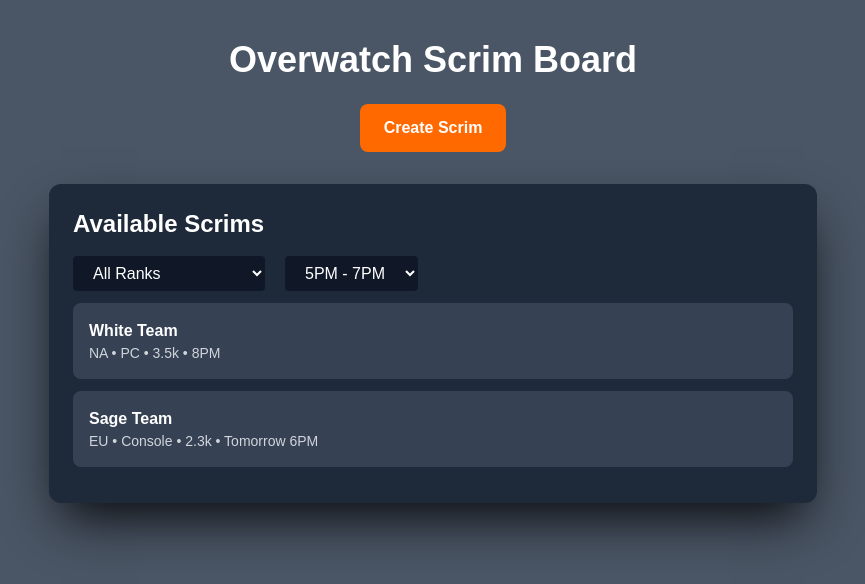
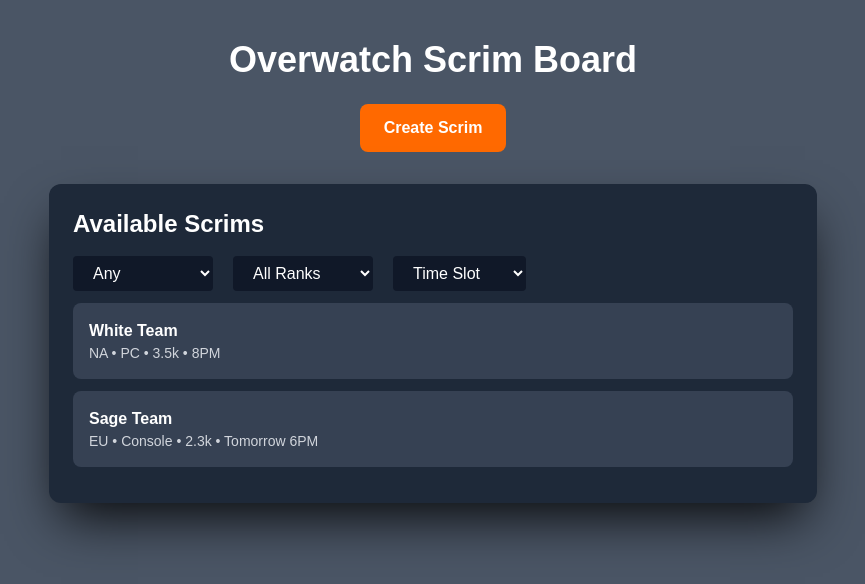
Before and after one commit to tylerpbrady/overwatch-scrim-site, a Next.js app: page / in a window 1280 px wide. Shown: the top 584 px of the page, without its empty margins (207-1072 px from the left). Built offline with nearby package versions, Linux system fonts and the light colour scheme.

Commit message:
Added ScrimList component and filtering logic

```diff
--- /dev/null
+++ b/app/ScrimList.tsx
@@ -0,0 +1,62 @@
+"use client";
+
+import { useState } from "react";
+
+type Scrim = {
+  region: string;
+  platform: string;
+  team: string;
+  range: string;
+  time: string;
+};
+
+export default function ScrimBoard({ scrims }: { scrims: Scrim[] }) {
+  const [selectedRegion, setSelectedRegion] = useState("Any");
+
+  const filteredScrims = scrims.filter((scrim) => {
+    if (selectedRegion === "Any") return true;
+    return scrim.region === selectedRegion;
+  });
+
+  return (
+    <div className="w-full max-w-3xl bg-gray-800 rounded-xl p-6 shadow-2xl/90">
+      <h2 className="text-2xl font-semibold mb-4">Available Scrims</h2>
+
+      <select
+        className="w-35 bg-gray-900 text-white px-4 py-2 rounded mb-3 mr-5"
+        value={selectedRegion}
+        onChange={(event) => setSelectedRegion(event.target.value)}
+      >
+        <option value="Any">Any</option>
+        <option value="NA">NA</option>
+        <option value="EU">EU</option>
+      </select>
+
+      <select className="w-35 bg-gray-900 text-white px-4 py-2 rounded mb-3 mr-5">
+        <option>All Ranks</option>
+        <option>GM</option>
+        <option>Masters</option>
+        <option>Diamond</option>
+      </select>
+
+      <select className="bg-gray-900 text-white px-4 py-2 rounded mb-3 mr-5">
+        <option>Time Slot</option>
+        <option>5PM - 7PM</option>
+        <option>7PM - 9PM</option>
+        <option>Other</option>
+      </select>
+
+      {filteredScrims.map((scrim) => (
+        <div
+          key={scrim.team}
+          className="bg-gray-700 rounded-lg p-4 mb-3"
+        >
+          <div className="font-bold">{scrim.team}</div>
+          <div className="text-sm text-gray-300">
+            {scrim.region} • {scrim.platform} • {scrim.range} • {scrim.time}
+          </div>
+        </div>
+      ))}
+    </div>
+  );
+}
--- a/app/page.tsx
+++ b/app/page.tsx
@@ -1,4 +1,5 @@
 import Image from "next/image";
+import ScrimList from "./ScrimList";
 
 export default function Home() {
 
@@ -6,6 +7,8 @@
     { region: "NA", platform: "PC", team: "White Team", range: "3.5k", time: "8PM" },
     { region: "EU", platform: "Console", team: "Sage Team", range: "2.3k", time: "Tomorrow 6PM" },
   ];
+
+
 
   return (
     <main className="min-h-screen bg-gray-600 text-white flex flex-col items-center p-10">
@@ -18,37 +21,7 @@
       </button>
 
 
-      {/* Big rectangle container */}
-      <div className="w-full max-w-3xl bg-gray-800 rounded-xl p-6 shadow-2xl/90">
-        <h2 className="text-2xl font-semibold mb-4">Available Scrims</h2>
-
-        <select className="w-48 bg-gray-900 text-white px-4 py-2 rounded mb-3 mr-5">
-          <option>All Ranks</option>
-          <option>GM</option>
-          <option>Masters</option>
-          <option>Diamond</option>
-        </select>
-
-        <select className="bg-gray-900 text-white px-4 py-2 rounded mb-3 mr-5">
-          <option disabled>Time Slot</option>
-          <option>5PM - 7PM</option>
-          <option>7PM - 9PM</option>
-          <option>Other</option>
-        </select>
-
-        {scrims.map((scrim) => (
-          <div
-            key={scrim.team}
-            className="bg-gray-700 rounded-lg p-4 mb-3"
-          >
-            <div className="font-bold">{scrim.team}</div>
-            <div className="text-sm text-gray-300">
-              {scrim.region} • {scrim.platform} • {scrim.range} • {scrim.time}
-            </div>
-          </div>
-        ))}
-      </div>
-
+      <ScrimList scrims={scrims} />
 
     </main>
   );
```
